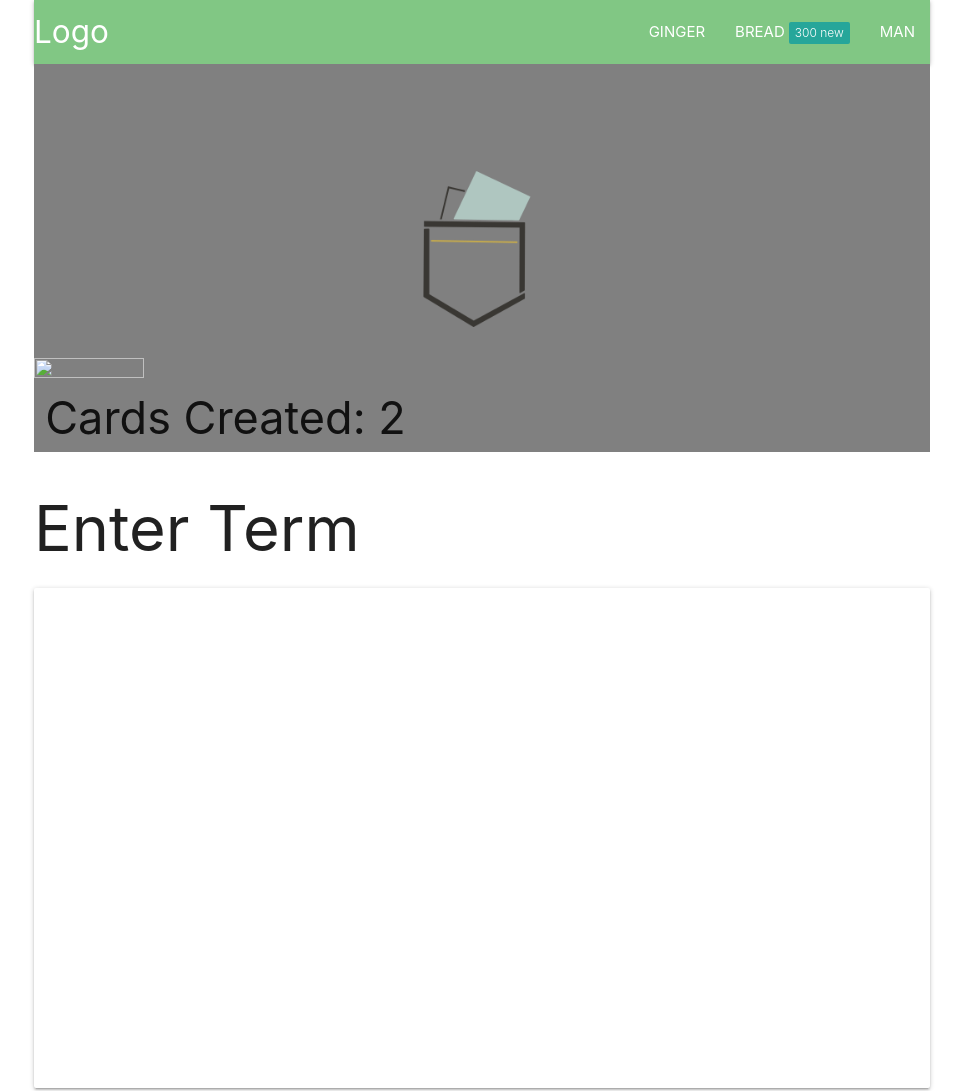
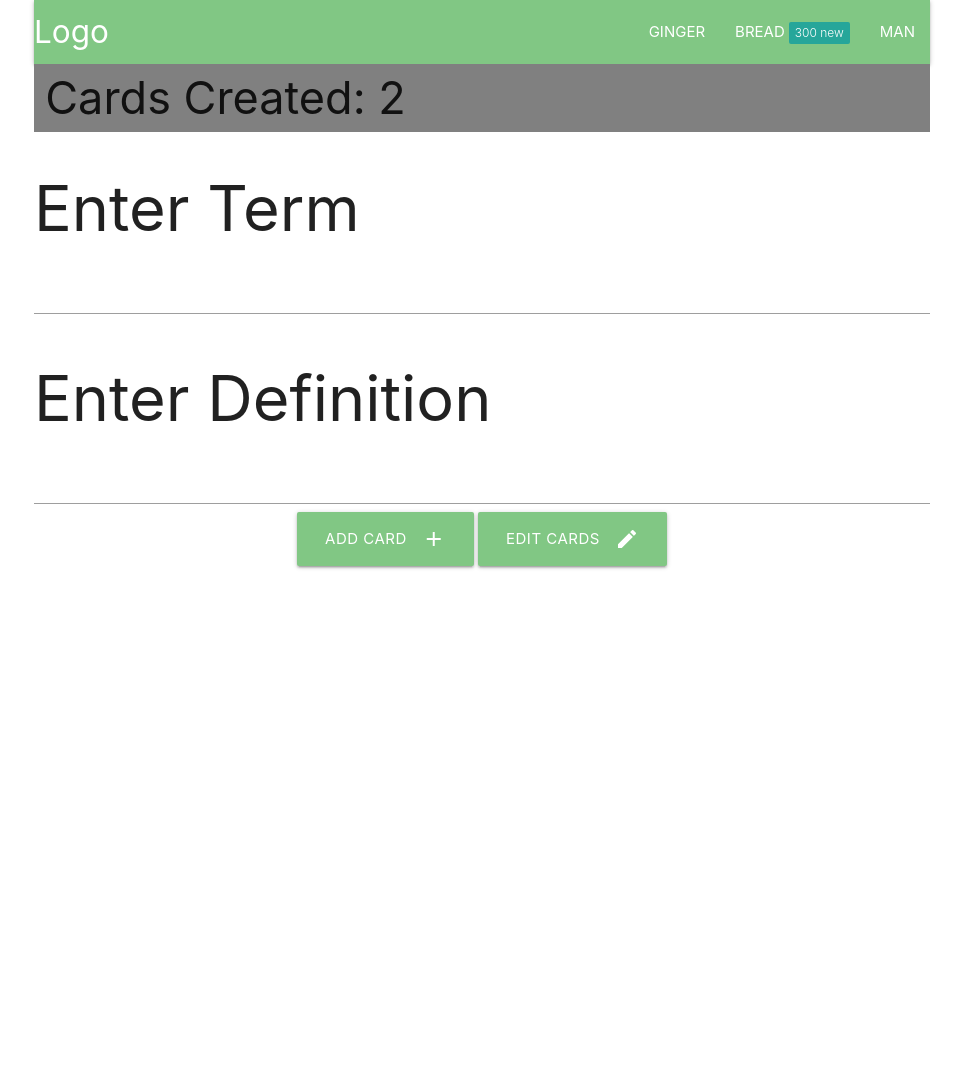
Before and after one commit to Tkim43/pocket-cards, a plain HTML site: page categoryCreation.html in a window 1280 px wide. Shown: the top 1091 px of the page, without its empty margins (158-1121 px from the left). After the commit the page ends 800 px from the top, so only its background shows below. Drawn offline with nearby package versions, Linux system fonts and the light colour scheme.

Commit message:
fixed minor errors

```diff
--- a/categoryCreation.html
+++ b/categoryCreation.html
@@ -21,17 +21,15 @@
     </nav>
     <div class="displayContainer">
         <div class="largeDisplayArea row">
-            <img src="images/tiffany2.png">
-            <img src="images/tiffany22.png">
             <div class="title text-center col s12">Cards Created: 2</div>
         </div>
         <div class="term">
             <h1>Enter Term</h1>
-            <div class="large card card-panel"></div>
+            <input type="text">
         </div>
         <div class="definition">
             <h1>Enter Definition</h1>
-            <div class="large card card-panel"></div>
+            <input type="text">
         </div>
         <div class="center">
             <a class="green lighten-2 waves-effect waves-light btn-large"><i class="material-icons right">add</i>Add Card</a>
--- a/user-page.css
+++ b/user-page.css
@@ -23,8 +23,8 @@
     height:100%;
 }
 img{
-    width:50%;
-    height:50%;
+    width:100%;
+    height:100%;
 }
 
 .user-name{
```
Also changed, not shown: editMultipleCArds.html (+4 -4 lines), index.html (+1 -1 lines), secondEditPageBack.html (+1 -1 lines), user-page.html (+1 -2 lines).
